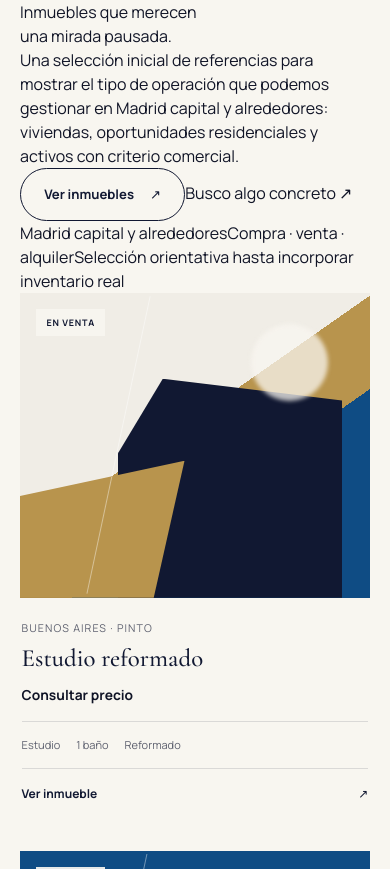
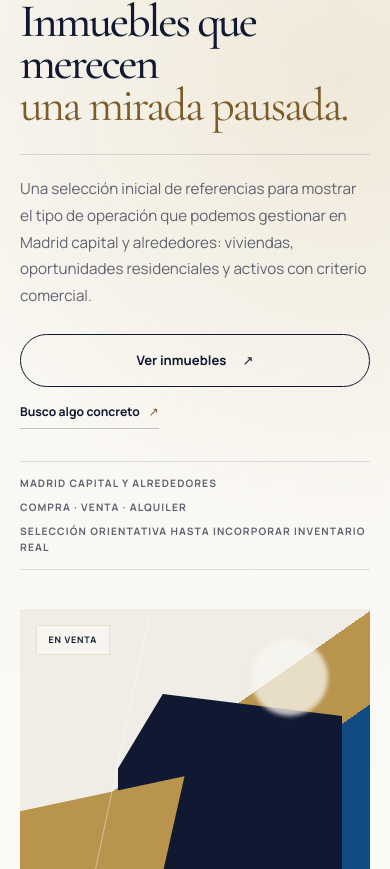
Before and after one commit to NichoManager/Alvar-Consultores, a React (Vite) app: page / in a window 390 px wide. Shown: the part 1955-2824 px from the top of the page. Built offline with nearby package versions, Linux system fonts and the light colour scheme; no server answers.

Commit message:
Update index.css

```diff
--- a/src/index.css
+++ b/src/index.css
@@ -1246,7 +1246,106 @@ em {
     min-height: 4.85rem;
   }
 }
-/* Property cards */
+/* Featured properties + Property cards */
+.featured-properties {
+  position: relative;
+  overflow: hidden;
+  background:
+    radial-gradient(circle at 88% 8%, rgba(184, 148, 77, 0.14), transparent 28rem),
+    linear-gradient(180deg, var(--ivory) 0%, var(--white) 100%);
+}
+
+.featured-properties::before {
+  content: '';
+  position: absolute;
+  inset: 0 0 auto;
+  height: 1px;
+  background: linear-gradient(90deg, transparent, rgba(184, 148, 77, 0.55), transparent);
+  pointer-events: none;
+}
+
+.featured-properties__intro {
+  display: grid;
+  grid-template-columns: minmax(0, 1fr) minmax(22rem, 0.58fr);
+  gap: clamp(2.5rem, 7vw, 8rem);
+  align-items: end;
+  margin-bottom: 2rem;
+}
+
+.featured-properties__heading h2 {
+  max-width: 54rem;
+  margin: 0;
+  color: var(--forest);
+  font: 500 clamp(3.1rem, 5vw, 5.8rem) / 0.9 'Cormorant Garamond', serif;
+  letter-spacing: -0.05em;
+}
+
+.featured-properties__heading h2 em {
+  color: var(--sand-dark);
+}
+
+.featured-properties__copy {
+  padding: 1.4rem 0 0 1.6rem;
+  border-left: 1px solid rgba(17, 24, 50, 0.14);
+}
+
+.featured-properties__copy p {
+  margin: 0;
+  color: var(--muted);
+  font-size: 0.95rem;
+  line-height: 1.76;
+}
+
+.featured-properties__actions {
+  display: flex;
+  flex-wrap: wrap;
+  align-items: center;
+  gap: 1rem 1.3rem;
+  margin-top: 1.5rem;
+}
+
+.featured-properties__link {
+  display: inline-flex;
+  align-items: center;
+  gap: 0.55rem;
+  padding-bottom: 0.38rem;
+  border-bottom: 1px solid rgba(17, 24, 50, 0.24);
+  color: var(--forest);
+  font-size: 0.76rem;
+  font-weight: 800;
+}
+
+.featured-properties__link span {
+  color: var(--sand-dark);
+  transition: transform 0.25s var(--ease);
+}
+
+.featured-properties__link:hover span {
+  transform: translate(3px, -3px);
+}
+
+.featured-properties__bar {
+  display: flex;
+  flex-wrap: wrap;
+  align-items: center;
+  gap: 0.75rem 1rem;
+  margin: 0 0 3rem;
+  padding: 0.9rem 0;
+  border-block: 1px solid rgba(17, 24, 50, 0.12);
+  color: var(--muted);
+  font-size: 0.64rem;
+  font-weight: 800;
+  letter-spacing: 0.11em;
+  text-transform: uppercase;
+}
+
+.featured-properties__bar i {
+  width: 0.28rem;
+  height: 0.28rem;
+  border-radius: 999px;
+  background: var(--sand);
+}
+
 .property-grid {
   display: grid;
   grid-template-columns: repeat(3, minmax(0, 1fr));
@@ -1254,23 +1353,49 @@ em {
 }
 
 .property-card {
+  position: relative;
   min-width: 0;
+}
+
+.property-card > a {
+  display: block;
+  height: 100%;
 }
 
 .property-card__media {
   position: relative;
   overflow: hidden;
   aspect-ratio: 1.28;
+  background: var(--stone);
+}
+
+.property-card__media::after {
+  content: '';
+  position: absolute;
+  inset: 0;
+  background:
+    linear-gradient(180deg, transparent 40%, rgba(17, 24, 50, 0.28) 100%),
+    linear-gradient(90deg, rgba(17, 24, 50, 0.12), transparent 45%);
+  opacity: 0;
+  transition: opacity 0.4s var(--ease);
+  pointer-events: none;
 }
 
 .property-card__media .architectural-visual {
   min-height: 100%;
   height: 100%;
-  transition: transform 0.55s var(--ease);
+  transition:
+    transform 0.65s var(--ease),
+    filter 0.65s var(--ease);
 }
 
 .property-card:hover .architectural-visual {
-  transform: scale(1.025);
+  transform: scale(1.035);
+  filter: saturate(1.04) contrast(1.03);
+}
+
+.property-card:hover .property-card__media::after {
+  opacity: 1;
 }
 
 .property-card__badge {
@@ -1278,23 +1403,37 @@ em {
   top: 1rem;
   left: 1rem;
   z-index: 2;
-  padding: 0.4rem 0.65rem;
+  padding: 0.46rem 0.72rem;
   background: rgba(248, 246, 240, 0.92);
+  border: 1px solid rgba(184, 148, 77, 0.22);
   color: var(--forest);
   font-size: 0.56rem;
-  font-weight: 700;
+  font-weight: 800;
   letter-spacing: 0.09em;
   text-transform: uppercase;
+  backdrop-filter: blur(8px);
 }
 
 .property-card__body {
-  padding: 1.4rem 0.1rem 0;
+  position: relative;
+  padding: 1.35rem 0.1rem 0;
+}
+
+.property-card__body::before {
+  content: '';
+  position: absolute;
+  top: 0;
+  left: 0.1rem;
+  width: 2.6rem;
+  height: 1px;
+  background: var(--sand);
 }
 
 .property-card__location {
   margin: 0 0 0.55rem;
   color: var(--muted);
   font-size: 0.67rem;
+  font-weight: 750;
   text-transform: uppercase;
   letter-spacing: 0.1em;
 }
@@ -1304,12 +1443,14 @@ em {
   margin: 0;
   color: var(--forest);
   font: 500 clamp(1.55rem, 2vw, 2rem) / 1.08 'Cormorant Garamond', serif;
+  letter-spacing: -0.025em;
 }
 
 .property-card__price {
-  margin: 0.8rem 0 1rem;
+  margin: 0.85rem 0 1rem;
+  color: var(--graphite);
   font-size: 0.86rem;
-  font-weight: 700;
+  font-weight: 800;
 }
 
 .property-card ul {
@@ -1327,19 +1468,21 @@ em {
 .property-card__link {
   display: flex;
   justify-content: space-between;
+  gap: 1rem;
   padding-top: 1rem;
   color: var(--forest);
   font-size: 0.75rem;
-  font-weight: 700;
+  font-weight: 800;
 }
 
 .property-card__link i {
+  color: var(--sand-dark);
   font-style: normal;
   transition: transform 0.25s var(--ease);
 }
 
 .property-card:hover .property-card__link i {
-  transform: translate(3px, -3px);
+  transform: translate(4px, -4px);
 }
 
 .empty-state {
@@ -1377,9 +1520,9 @@ em {
 }
 
 .property-grid--editorial {
-  grid-template-columns: 1.25fr 0.75fr;
-  grid-template-rows: repeat(2, 1fr);
-  gap: 1rem 2rem;
+  grid-template-columns: minmax(0, 1.2fr) minmax(20rem, 0.8fr);
+  grid-template-rows: repeat(2, minmax(0, 1fr));
+  gap: clamp(1.25rem, 2vw, 2rem);
 }
 
 .property-grid--editorial .property-card:first-child {
@@ -1391,9 +1534,19 @@ em {
   aspect-ratio: auto;
 }
 
+.property-grid--editorial .property-card:first-child h3 {
+  max-width: 34rem;
+  font-size: clamp(2rem, 3vw, 3rem);
+  line-height: 0.98;
+}
+
+.property-grid--editorial .property-card:first-child .property-card__body {
+  padding-top: 1.65rem;
+}
+
 .property-grid--editorial .property-card:not(:first-child) > a {
   display: grid;
-  grid-template-columns: 0.9fr 1fr;
+  grid-template-columns: minmax(8.5rem, 0.9fr) minmax(0, 1fr);
   gap: 1.25rem;
   align-items: start;
 }
@@ -1402,8 +1555,113 @@ em {
   aspect-ratio: 0.92;
 }
 
+.property-grid--editorial .property-card:not(:first-child) .property-card__body {
+  padding-top: 0.95rem;
+}
+
+.property-grid--editorial .property-card:not(:first-child) .property-card__body::before {
+  width: 1.8rem;
+}
+
 .property-grid--editorial .property-card:not(:first-child) h3 {
+  min-height: 0;
   font-size: 1.55rem;
+}
+
+.property-grid--editorial .property-card:not(:first-child) ul {
+  gap: 0.4rem 0.75rem;
+}
+
+@media (max-width: 900px) {
+  .featured-properties__intro {
+    grid-template-columns: 1fr;
+    gap: 1.75rem;
+  }
+
+  .featured-properties__copy {
+    max-width: 42rem;
+    padding: 1.3rem 0 0;
+    border-left: 0;
+    border-top: 1px solid rgba(17, 24, 50, 0.14);
+  }
+
+  .property-grid {
+    grid-template-columns: 1fr 1fr;
+  }
+
+  .property-grid--editorial {
+    grid-template-rows: auto;
+    gap: 3rem 1.5rem;
+  }
+
+  .property-grid--editorial .property-card:first-child {
+    grid-column: 1 / -1;
+    grid-row: auto;
+  }
+
+  .property-grid--editorial .property-card:first-child .property-card__media {
+    min-height: 32rem;
+  }
+
+  .property-grid--editorial .property-card:not(:first-child) > a {
+    display: block;
+  }
+
+  .property-grid--editorial .property-card:not(:first-child) .property-card__media {
+    aspect-ratio: 1.28;
+  }
+}
+
+@media (max-width: 640px) {
+  .featured-properties__heading h2 {
+    font-size: clamp(2.65rem, 12vw, 3.7rem);
+  }
+
+  .featured-properties__bar {
+    align-items: flex-start;
+    flex-direction: column;
+    gap: 0.55rem;
+    margin-bottom: 2.4rem;
+  }
+
+  .featured-properties__bar i {
+    display: none;
+  }
+
+  .featured-properties__actions {
+    align-items: stretch;
+    flex-direction: column;
+  }
+
+  .featured-properties__actions .button {
+    width: 100%;
+  }
+
+  .featured-properties__link {
+    width: fit-content;
+  }
+
+  .property-grid {
+    grid-template-columns: 1fr;
+    gap: 3rem;
+  }
+
+  .property-grid--editorial .property-card:first-child {
+    grid-column: auto;
+  }
+
+  .property-grid--editorial .property-card:first-child .property-card__media {
+    min-height: 0;
+    aspect-ratio: 1.15;
+  }
+
+  .property-grid--editorial .property-card:first-child h3 {
+    font-size: clamp(1.8rem, 9vw, 2.5rem);
+  }
+
+  .property-card h3 {
+    min-height: 0;
+  }
 }
 
 /* Home sections */
```
